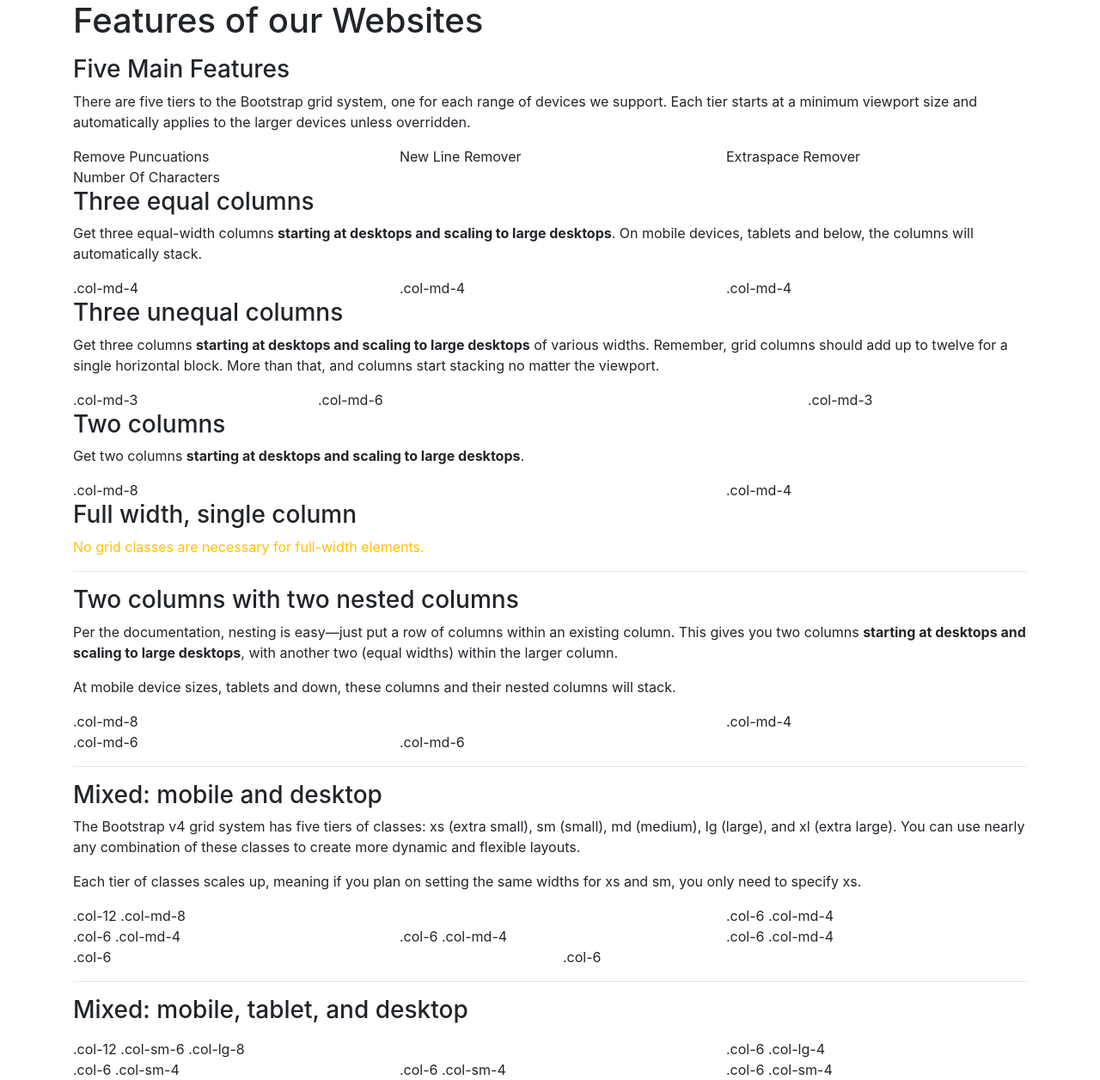
After one commit to anurudhkumarsharma/Python-Django, a Django app: template django/textutils/templates/feature.html in a window 1280 px wide. The commit adds this page. Shown: the whole page at 86% size. Run offline with Django 3.2, Linux system fonts and the light colour scheme; the template is opened without the code that fills it, so the values that code supplies are empty; some libraries are stand-ins or nearby versions.

Commit message:
added file

```diff
--- a/django/Hello/templates/contact.html
+++ b/django/Hello/templates/contact.html
@@ -1,3 +1,6 @@
+{% extends 'base.html' %}
+{% block title %}Home{% endblock title %}
+{% block body %}
 <div class="container-fluit px=0">
     <img src="https://source.unsplash.com/1200x300/?phone,contact" class="d-block w-100" alt="...">
 </div>
--- a/django/textutils/templates/analyze.html
+++ b/django/textutils/templates/analyze.html
@@ -13,7 +13,7 @@
   <body>
     <nav class="navbar navbar-expand-lg navbar-dark bg-dark">
         <div class="container-fluid">
-          <a class="navbar-brand" href="#">ASTextutils.com</a>
+          <a class="navbar-brand" href="#">Textutils.com</a>
           <button class="navbar-toggler" type="button" data-bs-toggle="collapse" data-bs-target="#navbarNavDropdown" aria-controls="navbarNavDropdown" aria-expanded="false" aria-label="Toggle navigation">
             <span class="navbar-toggler-icon"></span>
           </button>
--- /dev/null
+++ b/django/textutils/templates/feature.html
@@ -0,0 +1,121 @@
+
+<!doctype html>
+<html lang="en">
+  <head>
+    <meta charset="utf-8">
+    <meta name="viewport" content="width=device-width, initial-scale=1, shrink-to-fit=no">
+    <meta name="description" content="">
+    <meta name="author" content="">
+    <link rel="icon" href="/docs/4.0/assets/img/favicons/favicon.ico">
+
+    <title>Features</title>
+
+    <link rel="canonical" href="https://getbootstrap.com/docs/4.0/examples/grid/">
+
+    <!-- Bootstrap core CSS -->
+    <link href="../../dist/css/bootstrap.min.css" rel="stylesheet">
+
+    <!-- Custom styles for this template -->
+    <link href="grid.css" rel="stylesheet">
+  </head>
+
+  <body>
+    <div class="container">
+
+      <h1>Features of our Websites</h1>
+      <p class="lead"></p>
+
+      <h3>Five Main Features</h3>
+      <p>There are five tiers to the Bootstrap grid system, one for each range of devices we support. Each tier starts at a minimum viewport size and automatically applies to the larger devices unless overridden.</p>
+
+      <div class="row">
+        <div class="col-4">Remove Puncuations</div>
+        <div class="col-4">New Line Remover</div>
+        <div class="col-4">Extraspace Remover</div>
+      </div>
+
+      <div class="row">
+        <div class="col-sm-4">Number Of Characters</div>
+
+      </div>
+
+
+
+      <h3>Three equal columns</h3>
+      <p>Get three equal-width columns <strong>starting at desktops and scaling to large desktops</strong>. On mobile devices, tablets and below, the columns will automatically stack.</p>
+      <div class="row">
+        <div class="col-md-4">.col-md-4</div>
+        <div class="col-md-4">.col-md-4</div>
+        <div class="col-md-4">.col-md-4</div>
+      </div>
+
+      <h3>Three unequal columns</h3>
+      <p>Get three columns <strong>starting at desktops and scaling to large desktops</strong> of various widths. Remember, grid columns should add up to twelve for a single horizontal block. More than that, and columns start stacking no matter the viewport.</p>
+      <div class="row">
+        <div class="col-md-3">.col-md-3</div>
+        <div class="col-md-6">.col-md-6</div>
+        <div class="col-md-3">.col-md-3</div>
+      </div>
+
+      <h3>Two columns</h3>
+      <p>Get two columns <strong>starting at desktops and scaling to large desktops</strong>.</p>
+      <div class="row">
+        <div class="col-md-8">.col-md-8</div>
+        <div class="col-md-4">.col-md-4</div>
+      </div>
+
+      <h3>Full width, single column</h3>
+      <p class="text-warning">No grid classes are necessary for full-width elements.</p>
+
+      <hr>
+
+      <h3>Two columns with two nested columns</h3>
+      <p>Per the documentation, nesting is easy—just put a row of columns within an existing column. This gives you two columns <strong>starting at desktops and scaling to large desktops</strong>, with another two (equal widths) within the larger column.</p>
+      <p>At mobile device sizes, tablets and down, these columns and their nested columns will stack.</p>
+      <div class="row">
+        <div class="col-md-8">
+          .col-md-8
+          <div class="row">
+            <div class="col-md-6">.col-md-6</div>
+            <div class="col-md-6">.col-md-6</div>
+          </div>
+        </div>
+        <div class="col-md-4">.col-md-4</div>
+      </div>
+
+      <hr>
+
+      <h3>Mixed: mobile and desktop</h3>
+      <p>The Bootstrap v4 grid system has five tiers of classes: xs (extra small), sm (small), md (medium), lg (large), and xl (extra large). You can use nearly any combination of these classes to create more dynamic and flexible layouts.</p>
+      <p>Each tier of classes scales up, meaning if you plan on setting the same widths for xs and sm, you only need to specify xs.</p>
+      <div class="row">
+        <div class="col-12 col-md-8">.col-12 .col-md-8</div>
+        <div class="col-6 col-md-4">.col-6 .col-md-4</div>
+      </div>
+      <div class="row">
+        <div class="col-6 col-md-4">.col-6 .col-md-4</div>
+        <div class="col-6 col-md-4">.col-6 .col-md-4</div>
+        <div class="col-6 col-md-4">.col-6 .col-md-4</div>
+      </div>
+      <div class="row">
+        <div class="col-6">.col-6</div>
+        <div class="col-6">.col-6</div>
+      </div>
+
+      <hr>
+
+      <h3>Mixed: mobile, tablet, and desktop</h3>
+      <p></p>
+      <div class="row">
+        <div class="col-12 col-sm-6 col-lg-8">.col-12 .col-sm-6 .col-lg-8</div>
+        <div class="col-6 col-lg-4">.col-6 .col-lg-4</div>
+      </div>
+      <div class="row">
+        <div class="col-6 col-sm-4">.col-6 .col-sm-4</div>
+        <div class="col-6 col-sm-4">.col-6 .col-sm-4</div>
+        <div class="col-6 col-sm-4">.col-6 .col-sm-4</div>
+      </div>
+
+    </div> <!-- /container -->
+  </body>
+</html>
--- a/django/textutils/textutils/urls.py
+++ b/django/textutils/textutils/urls.py
@@ -21,6 +21,7 @@ urlpatterns = [
     path('',views.index,name='index'),
     path('analyze',views.analyze,name='analyze'),
     path('contact',views.contact,name='contact'),
+    path('feature',views.feature,name='feature'),
     #path('capitalizefirst',views.capfirst,name='capitalizefirst'),
     #path('newlineremove',views.newlineremove,name='capfirst'),
     #path('spaceremove',views.spaceremove,name='space remove'),
--- a/django/textutils/textutils/views.py
+++ b/django/textutils/textutils/views.py
@@ -3,13 +3,14 @@ from django.http import HttpResponse
 from django.shortcuts import render
 
 
+
 def index(request):
     return render(request, 'index.html')
-
-
 def contact(request):
     return render(request, 'contact.html')
 
+def feature(request):
+    return render(request, 'feature.html')
 
 def analyze(request):
     # get the text
```
Also changed, not shown: django/textutils/templates/contact.html (+28 -24 lines), django/Hello/db.sqlite3.
